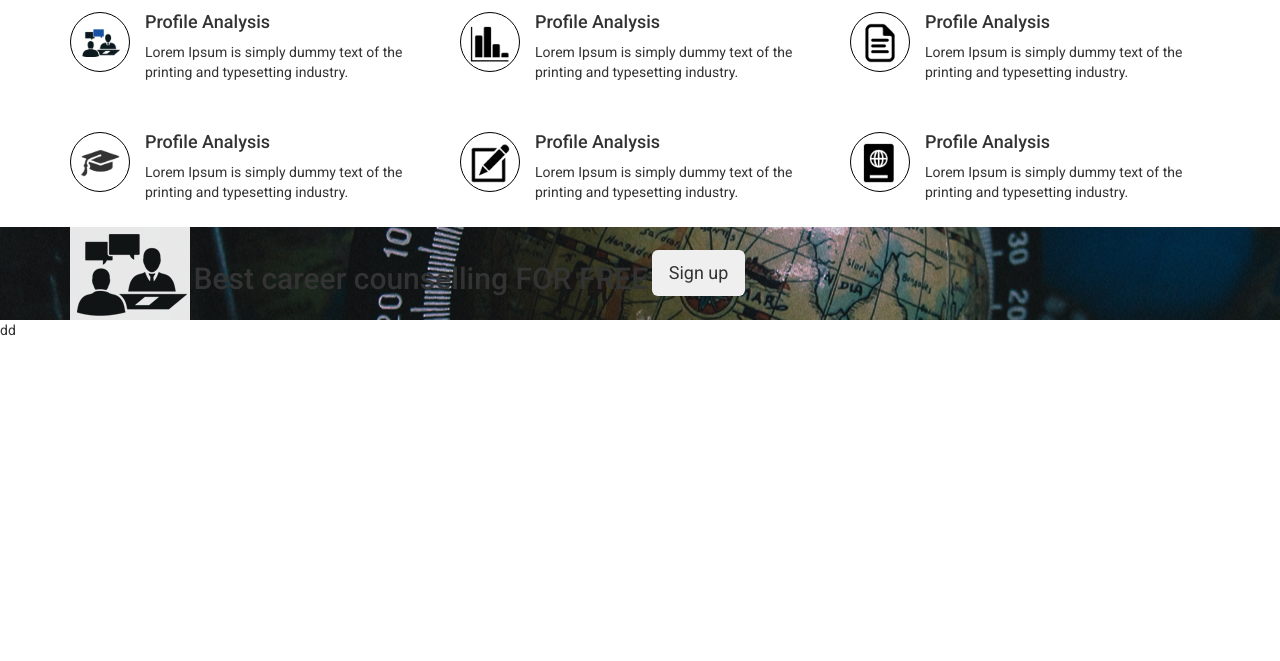
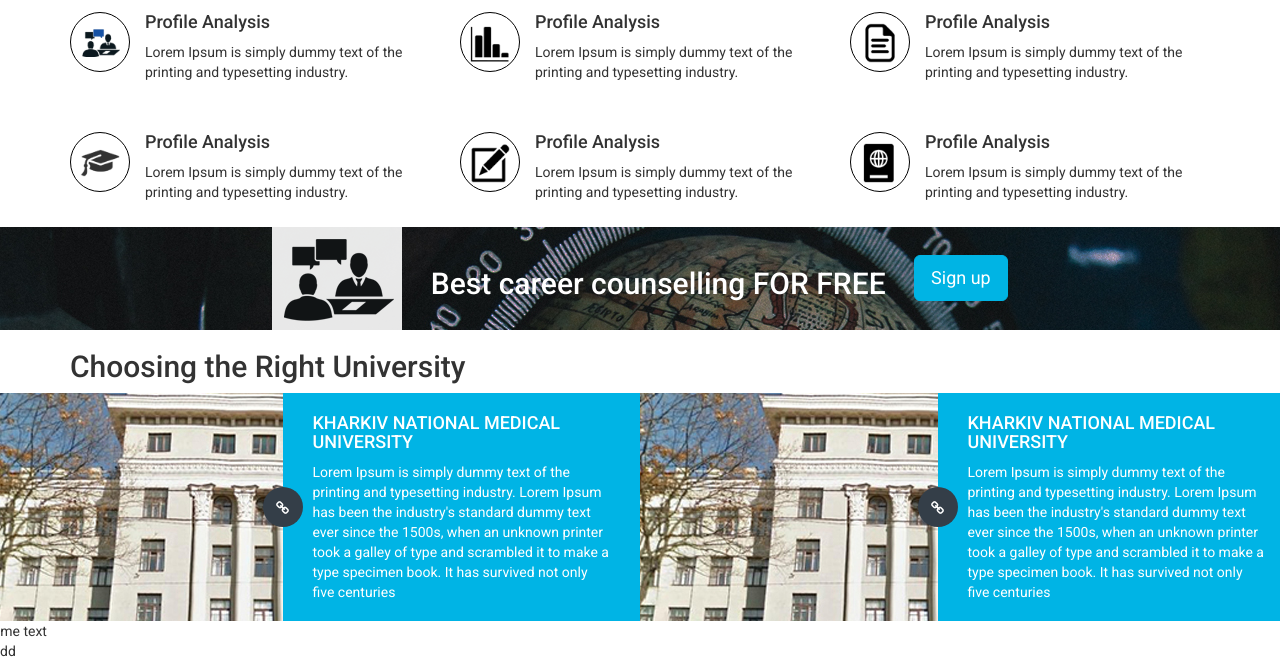
Before and after one commit to tutuns/global-educoncern, a plain HTML site: page index.html in a window 1280 px wide. Shown: the part 526-1187 px from the top of the page. Before the commit the page ends 866 px from the top, so only its background shows below. Drawn offline with Linux system fonts and the light colour scheme.

Commit message:
progress

```diff
--- a/css/style.css
+++ b/css/style.css
@@ -118,19 +118,125 @@ ul.offer-inner {
 	width: 100%;
 	height:auto;
 	display:table;
-	background:url(../images/s2.jpg) left center no-repeat;
+	background:url(../images/s2.jpg) left top no-repeat;
+	background-attachment:fixed;
 }
-.s-list{
-	margin:0;
-	padding:0;
-	list-style: none;
-
+.s-list {
+    margin: 0;
+    padding: 0;
+    list-style: none;
+    display: block;
+    margin: 0 auto;
+    text-align: center;
 }
 .s-list > li{
 	display: inline-block;
 	vertical-align: middle;
 }
-.s-icon{
-	display:block;
-	background:rgba(255,255,255,0.9);
+.s-icon {
+    display: block;
+    background: rgba(255,255,255,0.9);
+    padding: 5px;
 }
+.s-text {
+    color: #fff;
+    padding: 0 25px;
+}
+.s-btn {
+    background: #00b4e4;
+    color: #fff;
+    border-color: #00b4e4;
+}
+.s-btn:hover, .s-btn:active, .s-btn:focus{
+	color: #fff;
+	background: #00b4e4;
+
+}
+.university{
+	width:100%;
+	height:auto;
+	display: table;
+}
+.u-example {
+    display: block;
+    width: 100%;
+    overflow-x: hidden;
+}
+.container-full{
+	display: block;
+}
+.u-block {
+    display: flex;
+    flex-direction: row;
+}
+.u-block-img {
+    overflow: hidden;
+    width: 50%;
+    display: block;
+    flex: 1;
+    min-height: 200px;
+    max-height: 228px;
+	position:relative;
+}
+.u-block-text {
+    flex: 1;
+    position: relative;
+    padding: 10px 30px;
+    background: #00b4e5;
+    min-height: 200px;
+    max-height: 228px;
+}
+.u-link {
+    position: absolute;
+    top: 50%;
+    background: #343e48;
+    color: #fff;
+    padding: 5px;
+    left: -20px;
+    border-radius: 50%;
+    width: 40px;
+    height: 40px;
+    text-align: center;
+    line-height: 32px;
+    transform: translate(0, -50%);
+	transition: all 0.3s ease;
+}
+.u-link:hover, .u-link:active, .u-link:focus{
+	background:#fff;
+}
+.block-text > *{
+	color:#fff;
+}
+.u-block-img:after {
+    content: "";
+    display: block;
+    position: absolute;
+    z-index: 1;
+    bottom: 0;
+    left: 0;
+    background: url(../images/sh1.png) left bottom;
+    width: 800px;
+    height: 100px;
+	transition:all 0.3s ease;
+	opacity:0;
+}
+.u-block-img:before {
+    content: "";
+    display: block;
+    position: absolute;
+    z-index: 1;
+    top: 0;
+    left: 0;
+    background: url(../images/sh2.png) left top;
+    width: 800px;
+    height: 100px;
+	transition:all 0.3s ease;
+	opacity:0;
+}
+.u-block-img:hover + .u-block-img:before, .u-block-img:hover + .u-block-img:after{
+	opacity:1;
+}
+.container-full > .row > div[class*="col-md"]{
+	padding:0;
+	margin:0;
+}
--- a/index.html
+++ b/index.html
@@ -189,6 +189,59 @@
                 </div>
             </div>
         </div>
+        <section class="university">
+        	<div class="container">
+            	<div class="row">
+                    <div class="col-md-12">
+                    	<h2>Choosing the Right University</h2>
+                    </div>
+            	</div>
+            </div>
+        	<div class="u-example">
+            	<div class="container-full">
+                	<div class="row">
+                	<div class="col-md-6">
+                    	<div class="u-block">
+                        	<div class="u-block-img">
+                            	<img src="images/u1.jpg" alt="university"/>
+                            </div>
+                            <div class="u-block-text">
+                            	<a href="#" class="u-link">
+                                	<i class="fa fa-link" aria-hidden="true"></i>
+                                </a>
+                                <div class="block-text">
+                                	<h4 class="block-head">KHARKIV NATIONAL MEDICAL UNIVERSITY</h4>
+									<p>Lorem Ipsum is simply dummy text of the printing and typesetting industry. Lorem Ipsum has been the industry's standard dummy text ever since the 1500s, when an unknown printer took a galley of type and scrambled it to make a type specimen book. It has survived not only five centuries</p>
+                                </div>
+                            </div>
+                        </div>
+                    </div>
+                    <div class="col-md-6">
+                    	<div class="u-block">
+                        	<div class="u-block-img">
+                            	<img src="images/u1.jpg" alt="university"/>
+                            </div>
+                            <div class="u-block-text">
+                            	<a href="#" class="u-link">
+                                	<i class="fa fa-link" aria-hidden="true"></i>
+                                </a>
+                                <div class="block-text">
+                                	<h4 class="block-head">KHARKIV NATIONAL MEDICAL UNIVERSITY</h4>
+									<p>Lorem Ipsum is simply dummy text of the printing and typesetting industry. Lorem Ipsum has been the industry's standard dummy text ever since the 1500s, when an unknown printer took a galley of type and scrambled it to make a type specimen book. It has survived not only five centuries</p>
+                                </div>
+                            </div>
+                        </div>
+                    </div>
+
+
+                    <div class="col-md-6">
+                    	some text
+                    </div>
+                </div>
+                </div>
+
+            </div>
+        </section>
     </main>
     <footer class="footer">
     dd
```
Also changed, not shown: images/sh1.png (added), images/sh2.png (added), images/u1.jpg (added).
